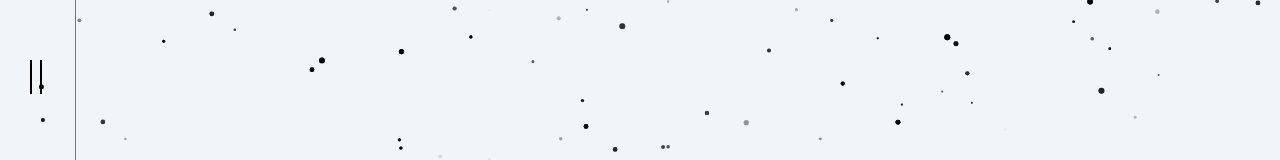
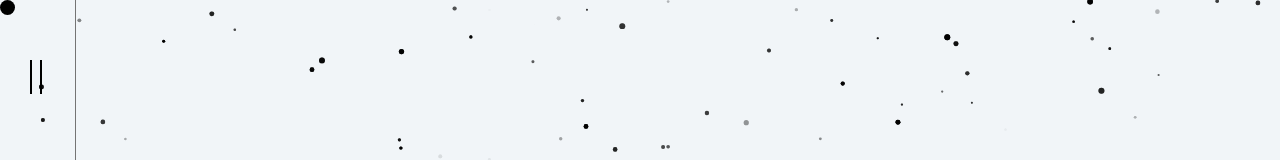
Before and after one commit to idrissdiakite/portfolio-react, a React (Create React App) app: page / in a window 1280 px wide. Shown: the top 160 px of the page. Built offline with nearby package versions, Linux system fonts and the light colour scheme; a web font is replaced by a local one.

Commit message:
✨ [CURSOR] Added custom cursor

```diff
--- a/src/App.js
+++ b/src/App.js
@@ -8,12 +8,14 @@ import Projects from "./pages/Projects";
 import Contact from "./pages/Contact";
 import NotFound from "./pages/NotFound";
 import MenuManager from './components/Menu/MenuManager';
+import Cursor from "./components/Cursor/cursor";
 
 
 function App() {
   return (
     <BrowserRouter>
       <MenuManager />
+      <Cursor />
       <AnimatePresence>
         <Switch>
           <Route path="/" exact component={Home} />
--- /dev/null
+++ b/src/components/Cursor/cursor.js
@@ -0,0 +1,42 @@
+import { useEffect } from 'react';
+import { motion, useMotionValue, useSpring } from 'framer-motion';
+import "./style.scss";
+
+
+export default function Cursor({ stickyElement }) {
+  const cursorSize = 15;
+  const mouse = {
+    x: useMotionValue(0),
+    y: useMotionValue(0)
+  }
+
+  const smoothOptions = { damping: 20, stiffness: 300, mass: 0.5 }
+  const smoothMouse = {
+    x: useSpring(mouse.x, smoothOptions),
+    y: useSpring(mouse.y, smoothOptions)
+  }
+
+  const manageMouseMove = e => {
+    const { clientX, clientY } = e;
+    mouse.x.set(clientX - cursorSize / 2)
+    mouse.y.set(clientY - cursorSize / 2)
+  }
+
+
+  useEffect( () => {
+    window.addEventListener("mousemove", manageMouseMove)
+
+    return () => {
+      window.removeEventListener("mousemove", manageMouseMove)
+    }
+  })
+
+
+  return (
+    <div className="cursor__wrapper">
+      <motion.div className="cursor" style={{left: smoothMouse.x, top: smoothMouse.y}}></motion.div>
+    </div>
+
+  )
+
+}
--- /dev/null
+++ b/src/components/Cursor/style.scss
@@ -0,0 +1,9 @@
+.cursor{
+  position: fixed;
+  width: 15px;
+  height: 15px;
+  background-color: black;
+  border-radius: 50%;
+  pointer-events: none;
+  z-index: 1;
+}
```
